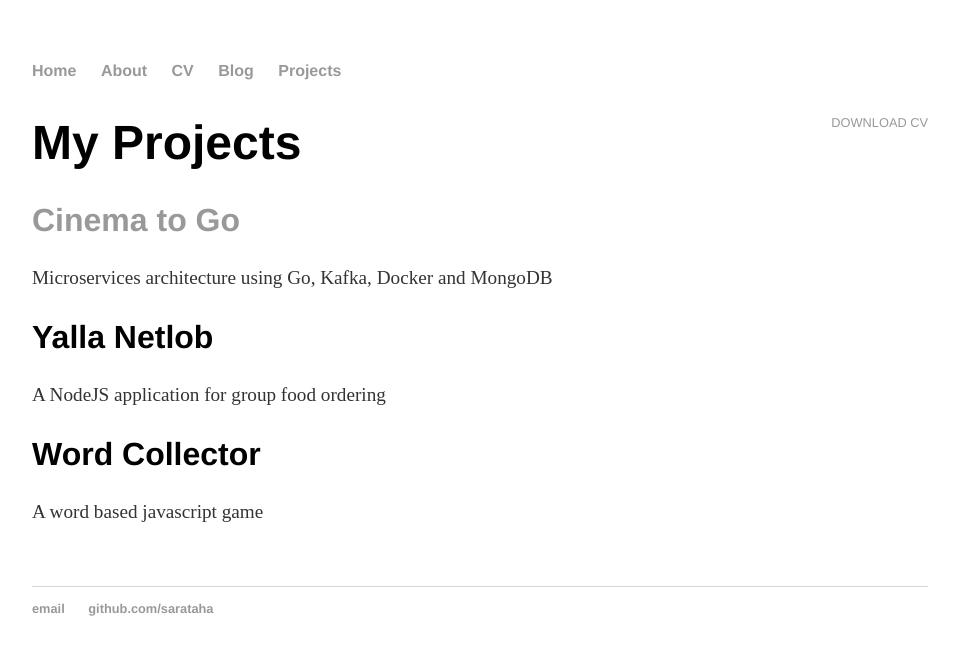
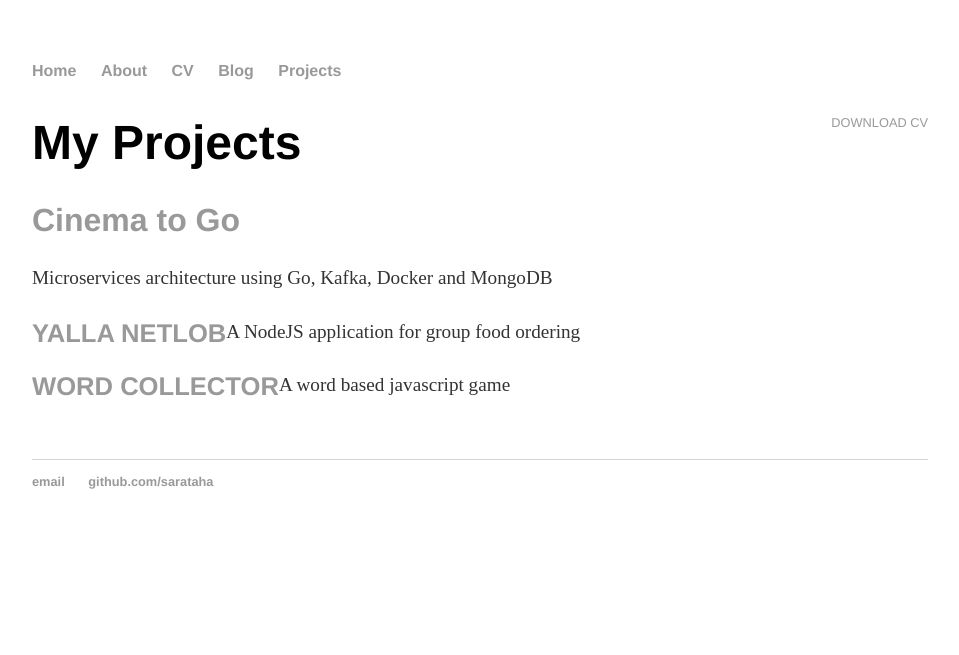
Before and after one commit to sarataha/sarataha.github.io, a Jekyll site: the page built from projects/index.html, in a window 1280 px wide. Shown: the top 655 px of the page, without its empty margins (160-1119 px from the left). Built offline with Jekyll 4.4.1, drawn with Linux system fonts in a browser that asks for light colours.

Commit message:
add links to projects

```diff
--- a/projects/index.html
+++ b/projects/index.html
@@ -12,11 +12,13 @@
 					</h2>
 					<p>Microservices architecture using Go, Kafka, Docker and MongoDB</p>
 
-					<h2>Yalla Netlob</h2>
-					<a href="https://github.com/sarataha/cinema-to-go" class="project"></a>
+					<h2>
+						<a href="https://github.com/sarataha/cinema-to-go" class="project">Yalla Netlob</a>
+					</h2>
 					<p>A NodeJS application for group food ordering</p>
 
-					<h2>Word Collector</h2>
-					<a href="https://github.com/sarataha/cinema-to-go" class="project"></a>
+					<h2>
+						<a href="https://github.com/sarataha/cinema-to-go" class="project">Word Collector</a>
+					</h2>
 					<p>A word based javascript game</p>
 	</div>
```
